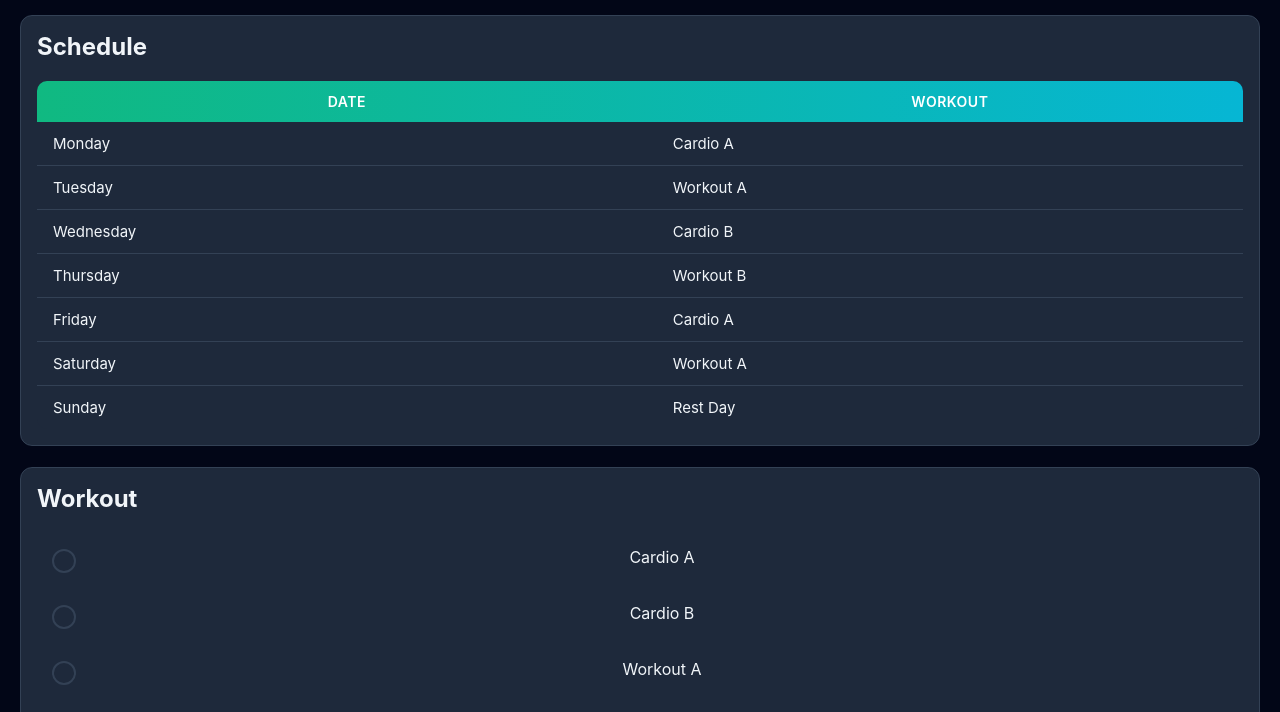
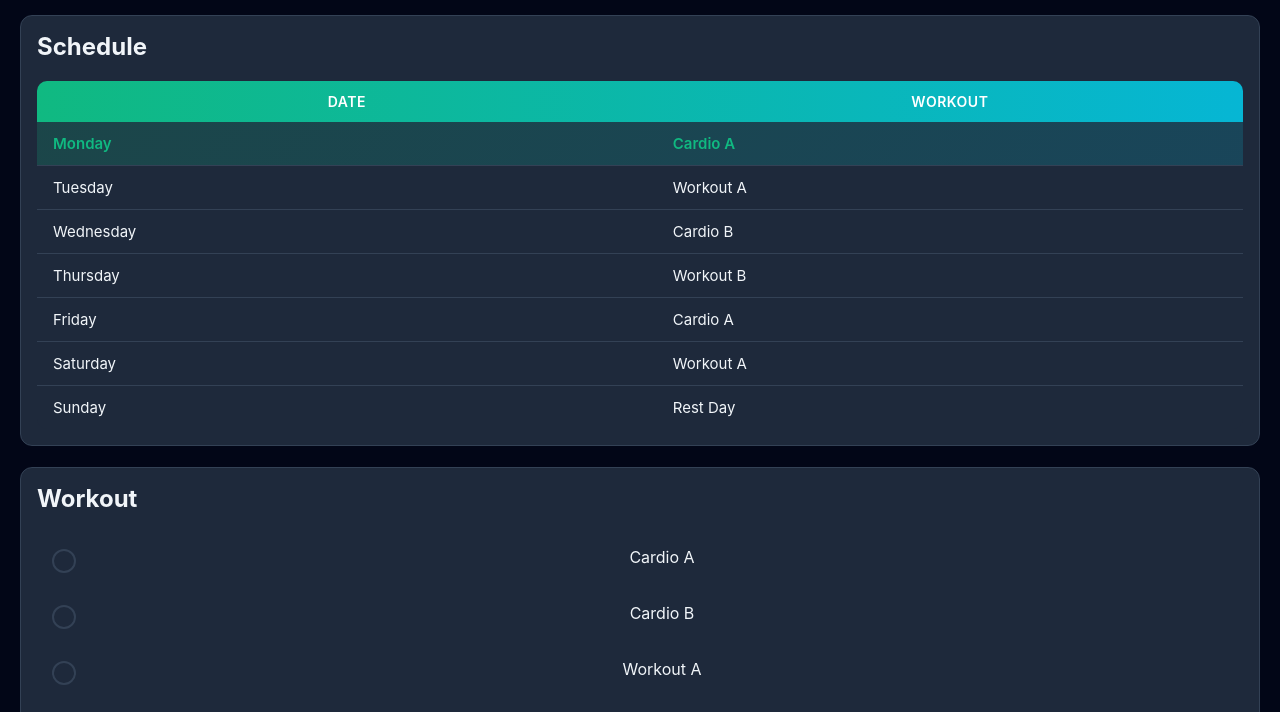
Before and after one commit to adriandanao22/Tracker, a plain HTML site: page index.html in a window 1280 px wide. Shown: the part 88-800 px from the top of the page. Drawn offline with Linux system fonts and the light colour scheme.

Commit message:
Implement highlight for the current day in the schedule table

```diff
--- a/app.js
+++ b/app.js
@@ -211,5 +211,33 @@ function saveEntry() {
   loadEntries();
 }
 
+/**
+ * Highlights the current day in the schedule table
+ */
+function highlightCurrentDay() {
+  const days = [
+    "Sunday",
+    "Monday",
+    "Tuesday",
+    "Wednesday",
+    "Thursday",
+    "Friday",
+    "Saturday",
+  ];
+  const today = days[new Date().getDay()];
+  console.log("Today is:", today);
+
+  const scheduleRows = document.querySelectorAll("#scheduleBody tr");
+  scheduleRows.forEach((row) => {
+    const dayCell = row.querySelector("td:first-child");
+    if (dayCell && dayCell.textContent.trim() === today) {
+      row.classList.add("current-day");
+    }
+  });
+}
+
 // Load entries when the page loads
-document.addEventListener("DOMContentLoaded", loadEntries);
+document.addEventListener("DOMContentLoaded", () => {
+  loadEntries();
+  highlightCurrentDay();
+});
--- a/styles.css
+++ b/styles.css
@@ -405,3 +405,24 @@ tbody tr:nth-child(even):hover {
 .flex-item-small {
   flex: 1 1 260px;
 }
+
+tbody tr.current-day {
+  background: linear-gradient(
+    135deg,
+    rgba(16, 185, 129, 0.2),
+    rgba(6, 182, 212, 0.2)
+  ) !important;
+}
+
+tbody tr.current-day td {
+  font-weight: 600;
+  color: var(--accent);
+}
+
+tbody tr.current-day:hover {
+  background: linear-gradient(
+    135deg,
+    rgba(16, 185, 129, 0.3),
+    rgba(6, 182, 212, 0.3)
+  ) !important;
+}
```
